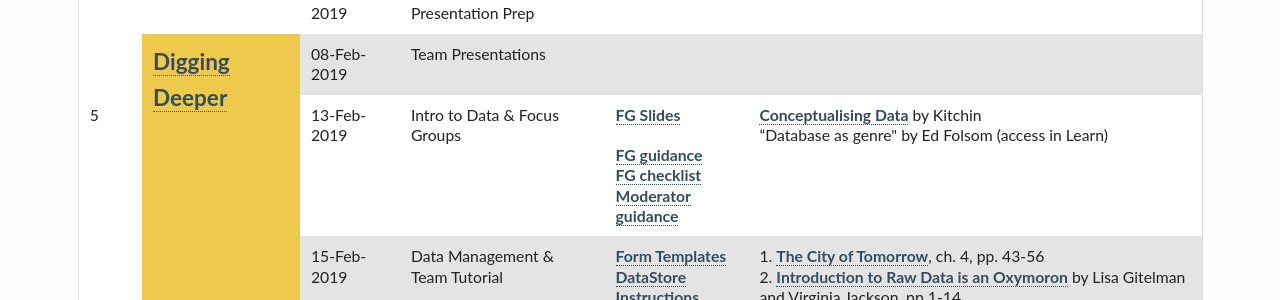
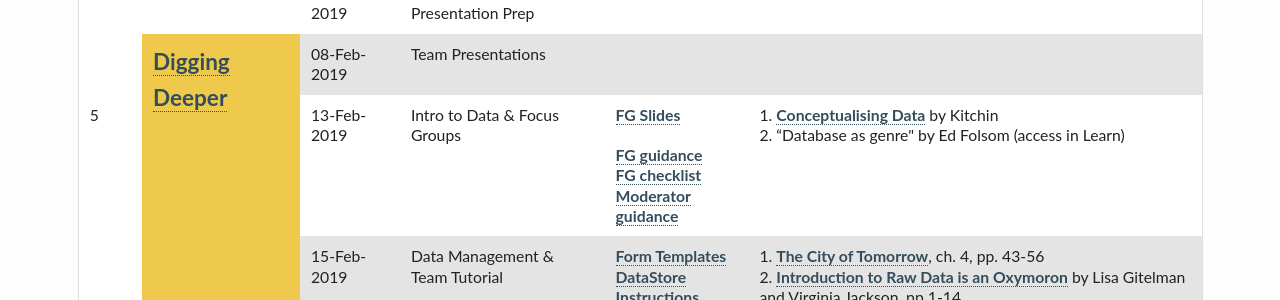
Before and after one commit to edinburghlivinglab/ddc, a Jekyll site: the page built from pages/syllabus.md, in a window 1280 px wide and 900 px high, scrolled down 1185 px. Shown: the part 155-455 px from the top of the window. Built offline with Jekyll 4.4.1, drawn with Linux system fonts in a browser that asks for light colours.

Commit message:
Update syllabus.md

```diff
--- a/pages/syllabus.md
+++ b/pages/syllabus.md
@@ -151,7 +151,7 @@ permalink: "/syllabus/"
                     <a href="{{ site.baseurl }}/course_docs/DDS_focus_groups_checklist.pdf" target="_blank">FG checklist</a><br />
                     <a href="{{ site.baseurl }}/course_docs/DDS_moderator_guidance.pdf" target="_blank">Moderator guidance</a>
                 </td>
-                <td><a href="http://methods.sagepub.com.ezproxy.is.ed.ac.uk/base/download/BookChapter/the-data-revolution/n1.xml">Conceptualising Data</a> by Kitchin <br/> “Database as genre" by Ed Folsom (access in Learn)
+                <td>1. <a href="http://methods.sagepub.com.ezproxy.is.ed.ac.uk/base/download/BookChapter/the-data-revolution/n1.xml">Conceptualising Data</a> by Kitchin <br/>2. “Database as genre" by Ed Folsom (access in Learn)
                 </td>
             </tr>
             <tr>
```
